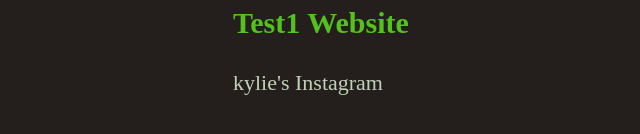
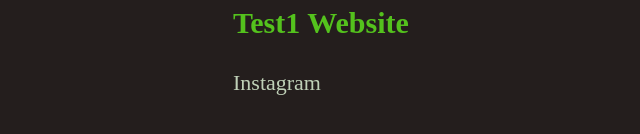
Before and after one commit to Lendritt/Web, a plain HTML site: page index.html in a window 1280 px wide. Shown: the part 394-528 px from the top of the page, without its empty margins (279-919 px from the left). Drawn offline with Linux system fonts and the light colour scheme.

Commit message:
Update index.html

```diff
--- a/index.html
+++ b/index.html
@@ -11,7 +11,7 @@
 
 
     <h2>Test1 Website</h2>
-      <a href="https://www.instagram.com/kyliejenner"><p>kylie's Instagram</p></a>
+      <a href="https://www.instagram.com/"><p>Instagram</p></a>
 
     </div>
   </body>
```
